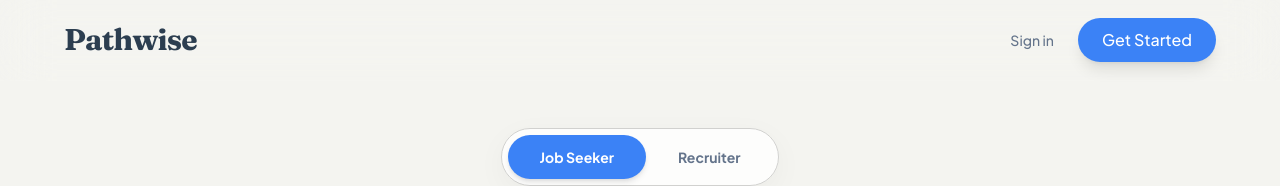
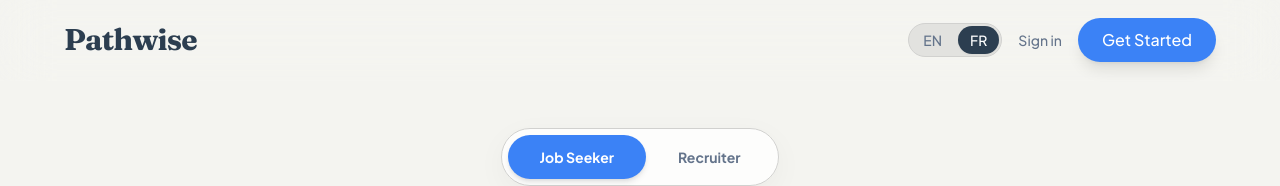
Before and after one commit to Abdennasserbedroune/Krino, a Next.js app in the folder frontend/: page / in a window 1280 px wide. Shown: the top 186 px of the page. Built offline with nearby package versions, Linux system fonts and the light colour scheme; no server answers.

Commit message:
fix: add LanguageSwitcher to landing page navbar (EN/FR toggle now visible)

```diff
--- a/frontend/app/page.tsx
+++ b/frontend/app/page.tsx
@@ -6,6 +6,7 @@
 import { useState } from "react";
 import { InfiniteMovingCards } from "@/components/ui/infinite-moving-cards";
 import { useAuth } from "@/lib/auth/client";
+import LanguageSwitcher from "@/components/LanguageSwitcher";
 
 const clipAnimation = {
   initial: { clipPath: "inset(0 0 100% 0)", opacity: 0 },
@@ -74,9 +75,6 @@
   const [activeRole, setActiveRole] = useState<"seeker" | "recruiter">("seeker");
   const { user } = useAuth();
 
-  // Determine where CTAs should lead.
-  // Logged-in users go straight to their dashboard.
-  // Guests go to sign-in (which will redirect them after login).
   const getDashboardPath = () => {
     if (typeof window !== "undefined") {
       const role = localStorage.getItem("user_role");
@@ -89,16 +87,15 @@
   return (
     <div className="min-h-screen bg-background text-foreground font-sans selection:bg-accent selection:text-white overflow-x-hidden relative">
 
-      {/* ── Header ─────────────────────────────────────────────────────────────
-          z-[100]      : must beat every in-page stacking context
-          bg-background/95 : near-opaque so gradient hero text never bleeds through
-      */}
+      {/* ── Header ───────────────────────────────────────────────────────────── */}
       <header className="fixed top-0 left-0 right-0 z-[100] bg-background/95 backdrop-blur-xl border-b border-white/10">
         <div className="container mx-auto px-6 h-20 flex items-center justify-between">
           <div className="font-serif text-3xl font-bold tracking-tight text-primary select-none cursor-default">Pathwise</div>
-          <div className="flex items-center gap-6">
+          <div className="flex items-center gap-4">
+            {/* ── Language toggle ── */}
+            <LanguageSwitcher />
+
             {user ? (
-              /* Already signed in → show dashboard shortcut, hide "Sign in" */
               <Link
                 href={getDashboardPath()}
                 className="text-sm font-medium text-muted-foreground hover:text-foreground transition-colors"
@@ -106,7 +103,6 @@
                 Dashboard
               </Link>
             ) : (
-              /* Guest → correct hyphenated route (was /auth/signin → 404) */
               <Link href="/auth/sign-in" className="text-sm font-medium text-muted-foreground hover:text-foreground transition-colors">
                 Sign in
               </Link>
@@ -122,11 +118,6 @@
         </div>
       </header>
 
-      {/* ── Main ───────────────────────────────────────────────────────────────
-          No z-index on <main> so it does NOT create a stacking context.
-          This ensures the fixed header at z-[100] in the ROOT context always
-          renders above all page content — no bleed-through from child z-indexes.
-      */}
       <main className="pt-32 pb-20 relative">
         {/* Hero Section */}
         <section className="container mx-auto px-6 mb-20 relative">
@@ -165,12 +156,6 @@
                   {activeRole === "seeker" ? (
                     <>
                       Is your resume <br />
-                      {/*
-                        bg-clip-text cuts the gradient to the element's padding-box.
-                        At text-8xl italic, the "?" character's slant makes it visually
-                        overflow the box → the tail gets cropped and turns invisible.
-                        Fix: py-2 px-1 gives the gradient enough room to cover the full glyph.
-                      */}
                       <span className="text-transparent bg-clip-text bg-gradient-to-r from-seeker to-blue-400 italic inline-block py-2 px-1">actually reading?</span>
                     </>
                   ) : (
@@ -189,7 +174,6 @@
                 </p>
 
                 <div className="flex flex-col sm:flex-row items-center justify-center gap-4 pt-8">
-                  {/* Auth-aware CTA — guests → sign-in, logged-in → their dashboard */}
                   <Link
                     href={ctaHref}
                     className={`px-8 py-4 rounded-full text-lg font-bold text-white shadow-glow hover:shadow-lg hover:-translate-y-1 transition-all duration-300 ${activeRole === 'seeker' ? 'bg-seeker' : 'bg-recruiter'}`}
@@ -577,7 +561,6 @@
                       <li className="flex items-center gap-3 text-sm font-medium"><div className="w-5 h-5 rounded-full bg-green-100 text-green-600 flex items-center justify-center"><Check size={12} /></div> Basic Score</li>
                       <li className="flex items-center gap-3 text-sm font-medium"><div className="w-5 h-5 rounded-full bg-green-100 text-green-600 flex items-center justify-center"><Check size={12} /></div> 1 Recruiter Session</li>
                     </ul>
-                    {/* Auth-aware: guests go to sign-in, logged-in go to their dashboard */}
                     <Link href={ctaHref} className="block w-full py-4 rounded-2xl bg-secondary text-primary font-bold hover:bg-secondary/80 transition-colors">
                       Get Started
                     </Link>
```
